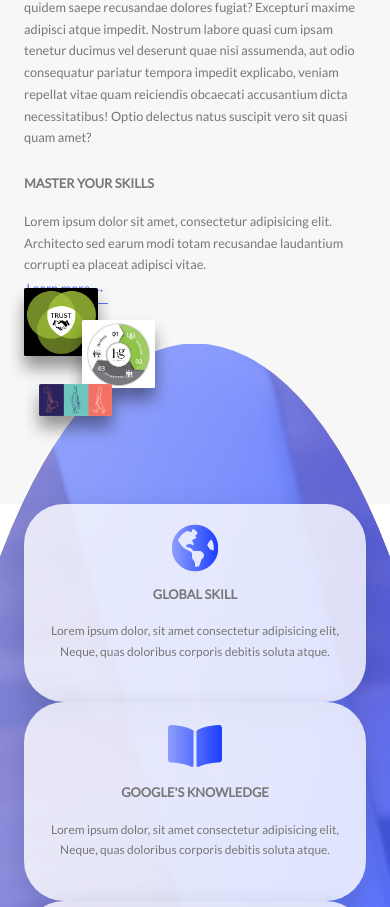
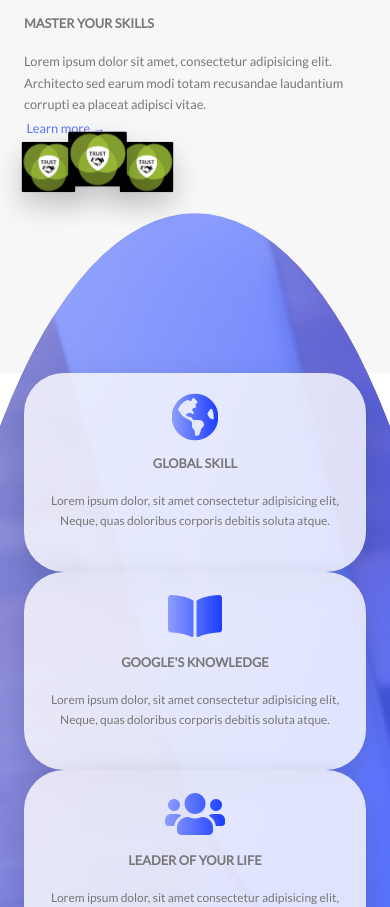
Before and after one commit to QuyetVV1995/CSS_SASS, a website: page index.html in a window 390 px wide. Shown: the part 1093-2000 px from the top of the page. Drawn offline with Linux system fonts and the light colour scheme.

Commit message:
responsive image

```diff
--- a/index.html
+++ b/index.html
@@ -130,9 +130,20 @@
 
             <div class="col-1-of-2">
                <div class="composition">
-                    <img src="./img/img1.png" alt="photo1" class="composition__photo composition__photo--p1">
-                    <img src="./img/img2.jpg" alt="photo2" class="composition__photo composition__photo--p2">
-                    <img src="./img/img3.png" alt="photo3" class="composition__photo composition__photo--p3">
+                    <img srcset="./img/img1.png 1920w, ./img/img1.png 600w " alt="photo1"
+                    sizes="(max-width:900px) 13vw, (max-width:600px) 20vw, 270px"
+                    src="./img/img1.png"
+                    class="composition__photo composition__photo--p1">
+
+                    <img srcset="./img/img1.png 1920w, ./img/img1.png 600w " alt="photo2"
+                    sizes="(max-width:900px) 13vw, (max-width:600px) 20vw, 270px"
+                    src="./img/img2.png"
+                    class="composition__photo composition__photo--p2">
+
+                    <img srcset="./img/img3.png 1920w, ./img/img1.png 600w " alt="photo3"
+                    sizes="(max-width:900px) 13vw, (max-width:600px) 20vw, 270px"
+                    src="./img/img2.png"
+                    class="composition__photo composition__photo--p3">
                </div>
             </div>
         </div>
@@ -430,7 +441,11 @@ Phần text gồm tiêu đề (h3.heading-tertiary) và lời nhận xét (thẻ
 
     <footer class="footer">
         <div class="footer__logo-box">
-            <img src="./img/logopng.png" class="footer__logo">
+            <picture>
+                <source media="(max-width:600px)" srcset="./img/logopng-small.png 1x">
+                <img srcset="./img/logopng.png" class="footer__logo">
+            </picture>
+
             <h3 class="heading-secondary footer__title">
                 SelfTaught
             </h3>
--- a/sass/Components/_card.scss
+++ b/sass/Components/_card.scss
@@ -1,5 +1,42 @@
 
 .card{
+
+    @include respond(tab-port) {
+        height: auto;
+
+        &__side{
+            height: auto;
+            border-radius: 5rem 5rem 0rem 0rem;
+            position: relative;
+
+            &--back {
+                transform: rotateY(0);
+                border-radius: 0rem 0rem 5rem 5rem;
+            }
+        }
+
+        &:hover &__side--front {
+            transform: rotateY(0);
+        }
+
+        &__cta {
+            position: relative;
+            top: 0;
+            left: 0;
+            transform: translate(0);
+            width: 100%;
+            padding: 4rem;
+        }
+
+        &__price-box {
+            margin-bottom: 3rem;
+        }
+
+        &__price-value {
+            font-size: 6rem;
+        }
+    }
+
     perspective: 150rem;
     position: relative;
     height: 45rem;
@@ -15,7 +52,7 @@
         font-size: 2rem;
         height: 45rem;
         transition: all .8s ease;
-        border-radius: 5rem;
+        border-radius: 5rem 5rem 0rem 0rem;
         box-shadow: 0 1.5rem 4rem rgba($color-black, .15);
         overflow: hidden;
 
@@ -122,13 +159,14 @@
         left: 50%;
         transform: translate(-50%, -50%);
         text-align: center;
-        width: 90%;
+        width: 100%;
+        padding: 4rem;
     }
 
     &__price-box {
         text-align: center;
         color: $color-white;
-        margin-bottom: 8rem;
+        margin-bottom: 3rem;
     }
 
     &__price-only {
--- a/sass/Components/_composition.scss
+++ b/sass/Components/_composition.scss
@@ -2,6 +2,13 @@
 .composition{
     position: relative;
     &__photo{
+        @include respond(tab-port){
+            float: left;
+            position: relative;
+            width: 33.3333%;
+            box-shadow: 0 1.5rem 3rem rgba($color-black, $alpha: 0.2);
+            margin-bottom: 3rem;
+        }
         width: 50%;
         box-shadow: 0 1.5rem 2rem rgba($color-black, $alpha: 0.4);
         border-radius: 0.2rem;
@@ -11,14 +18,29 @@
         transition: all 0.2;
 
         &--p1{
+            @include respond(tab-port){
+               top: 0;
+               transform: scale(1.1);
+            }
             left: 0;
             top: -2rem;
         }
         &--p2{
+            @include respond(tab-port){
+                top: -1rem;
+                transform: scale(1.2);
+                right: 0;
+                z-index: 12;
+            }
             right: 2rem;
             top: 2rem;
         }
         &--p3{
+            @include respond(tab-port){
+                top: 0;
+                transform: scale(1.1);
+                left: 0;
+            }
             left: 10%;
             top: 10rem;
         }
--- a/sass/Components/_enroll.scss
+++ b/sass/Components/_enroll.scss
@@ -1,4 +1,18 @@
 .enroll {
+    @include respond(tab-land){
+       background-image: radial-gradient(150% 200% ellipse at -15%, rgba($color-white, 0.8) 0%,
+       rgba($color-white, 0.8) 65%,
+       transparent 35%),
+       url('../../img/background3.jpg');
+    }
+    @include respond(tab-port){
+       background-image: linear-gradient(to right,
+       rgba($color-white, 0.8) 0%,
+       rgba($color-white, 0.8) 65%,
+       url('../../img/background3.jpg'),
+       );
+     }
+
     background-image:
      radial-gradient( 150% 200% ellipse at -15%,
          rgba($color-white, .8) 50%,
@@ -10,6 +24,12 @@
     height: 50rem;
 
     &__form{
+        @include respond(tab-land){
+            width: 65%;
+        }
+        @include respond(tab-port){
+            width: 100%;
+        }
         padding: 6rem;
     }
 }
--- a/sass/Components/_testimonials.scss
+++ b/sass/Components/_testimonials.scss
@@ -1,4 +1,12 @@
 .testimonial{
+    @include respond(tab-port){
+        width: 140%;
+        margin-left: -20%;
+    }
+    @include respond(phone){
+        width: 100%;
+        margin-left: auto;
+    }
     width: 80%;
     padding: 6rem;
     margin: 0 auto;
--- a/sass/Layout/_header.scss
+++ b/sass/Layout/_header.scss
@@ -1,7 +1,12 @@
 .header{
+    @media (min-resolution: 192dpi) and (max-width: 900px){
+        background-image:
+        linear-gradient(to right bottom, rgba($color-primary-light, .8), rgba($color-primary-dark, .8)),
+        url('../../img/background1.jpg');
+    }
     background-image:
     linear-gradient(to right bottom , rgba($color-primary-light, 0.8), rgba($color-primary-dark,0.8)),
-    url('../img/background1.jpg');
+    url('../../img/background1.jpg');
     background-size: cover;
     background-position: top;
     /*Giá trị này thường được sử dụng để thiết lập vị trí của phần tử
--- a/sass/Pages/_home.scss
+++ b/sass/Pages/_home.scss
@@ -1,4 +1,8 @@
 .section-about{
+    @include respond(phone){
+        padding: 20rem 0;
+        margin-top: -40rem;
+    }
     background-color: $color-grey-light-1;
     padding: 25rem 0;
     margin-top: -25rem;
```
Also changed, not shown: css/style.css, img/logopng_small.png (added).
